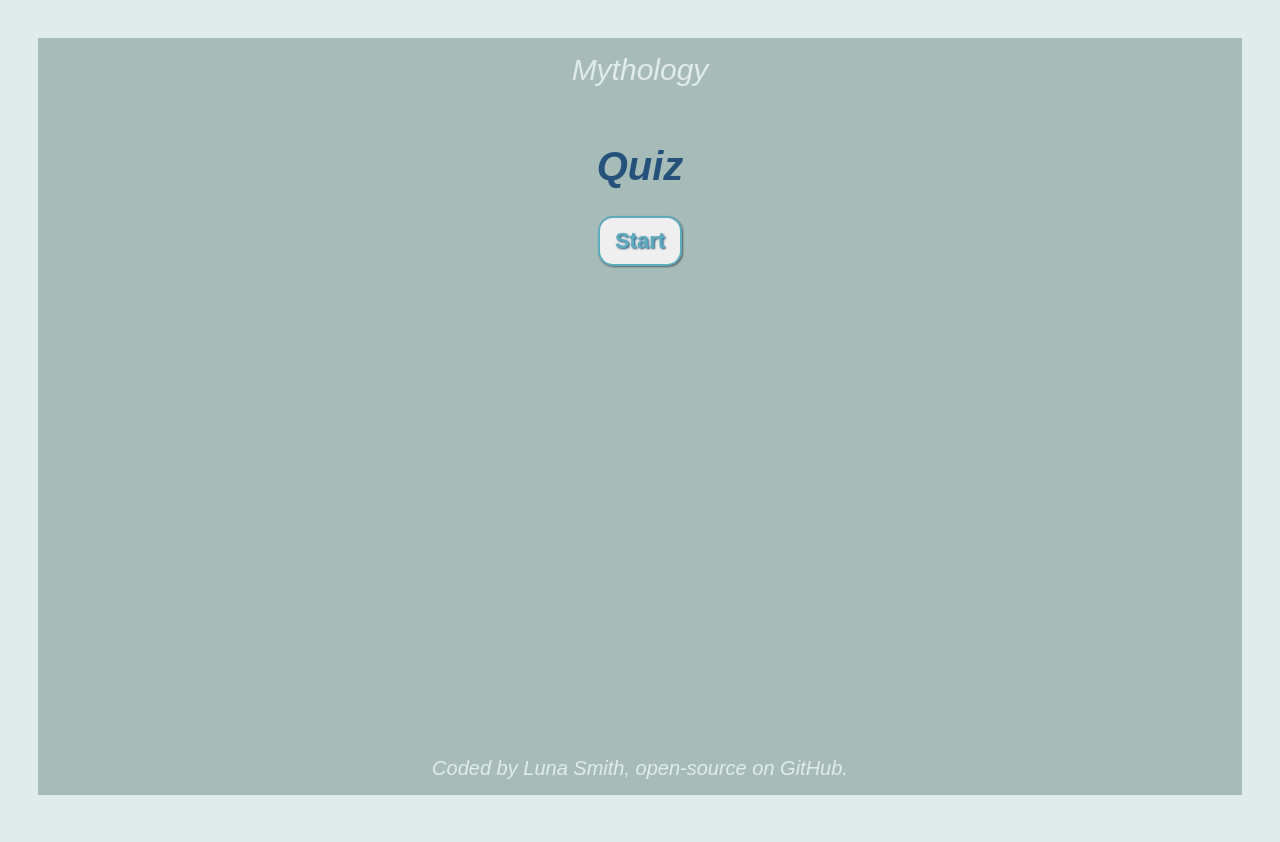
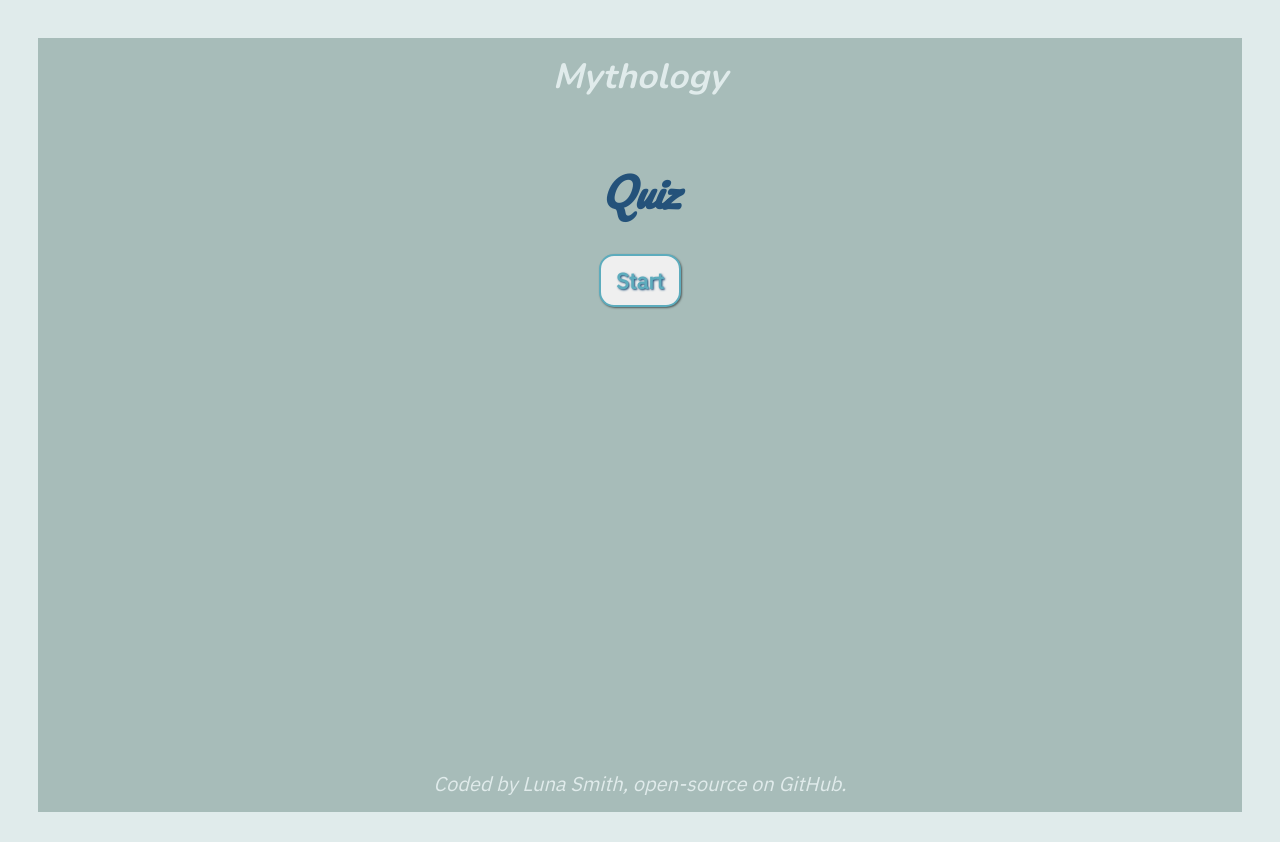
Before and after one commit to Lu-Smith/react-typescript-quiz, a React (Create React App) app: page / in a window 1280 px wide. Built offline with nearby package versions, Linux system fonts and the light colour scheme.

Commit message:
Added new fonts

```diff
--- a/public/index.html
+++ b/public/index.html
@@ -14,7 +14,9 @@
       manifest.json provides metadata used when your web app is installed on a
       user's mobile device or desktop. See https://developers.google.com/web/fundamentals/web-app-manifest/
     -->
-    <link rel="manifest" href="%PUBLIC_URL%/manifest.json" />
+    <link rel="preconnect" href="https://fonts.googleapis.com">
+    <link rel="preconnect" href="https://fonts.gstatic.com" crossorigin>
+    <link href="https://fonts.googleapis.com/css2?family=IBM+Plex+Sans&family=Nunito:wght@700&family=Pacifico&display=swap" rel="stylesheet">
     <!--
       Notice the use of %PUBLIC_URL% in the tags above.
       It will be replaced with the URL of the `public` folder during the build.
--- a/src/App.styles.ts
+++ b/src/App.styles.ts
@@ -13,6 +13,6 @@
 
 * {
     box-sizing: border-box;
-    font-family: 'Catamaran', sans-serif;
+    font-family: 'IBM Plex Sans', sans-serif;
 }
 `
--- a/src/components/styles/Header.styles.ts
+++ b/src/components/styles/Header.styles.ts
@@ -2,8 +2,9 @@
 
 export const Container = styled.div`
  font-style: italic;
+ font-family: 'Nunito', sans-serif;
  color: #e0ebeb;
  background-color: #a7bcb9;
  padding: 15px 20px;
- font-size: 30px;
+ font-size: 35px;
 `
--- a/src/components/styles/Main.styles.ts
+++ b/src/components/styles/Main.styles.ts
@@ -10,6 +10,7 @@
 
  h1 {
     color: #24527a;
+    font-family: 'Pacifico', cursive;
  }
 
  button {
```
